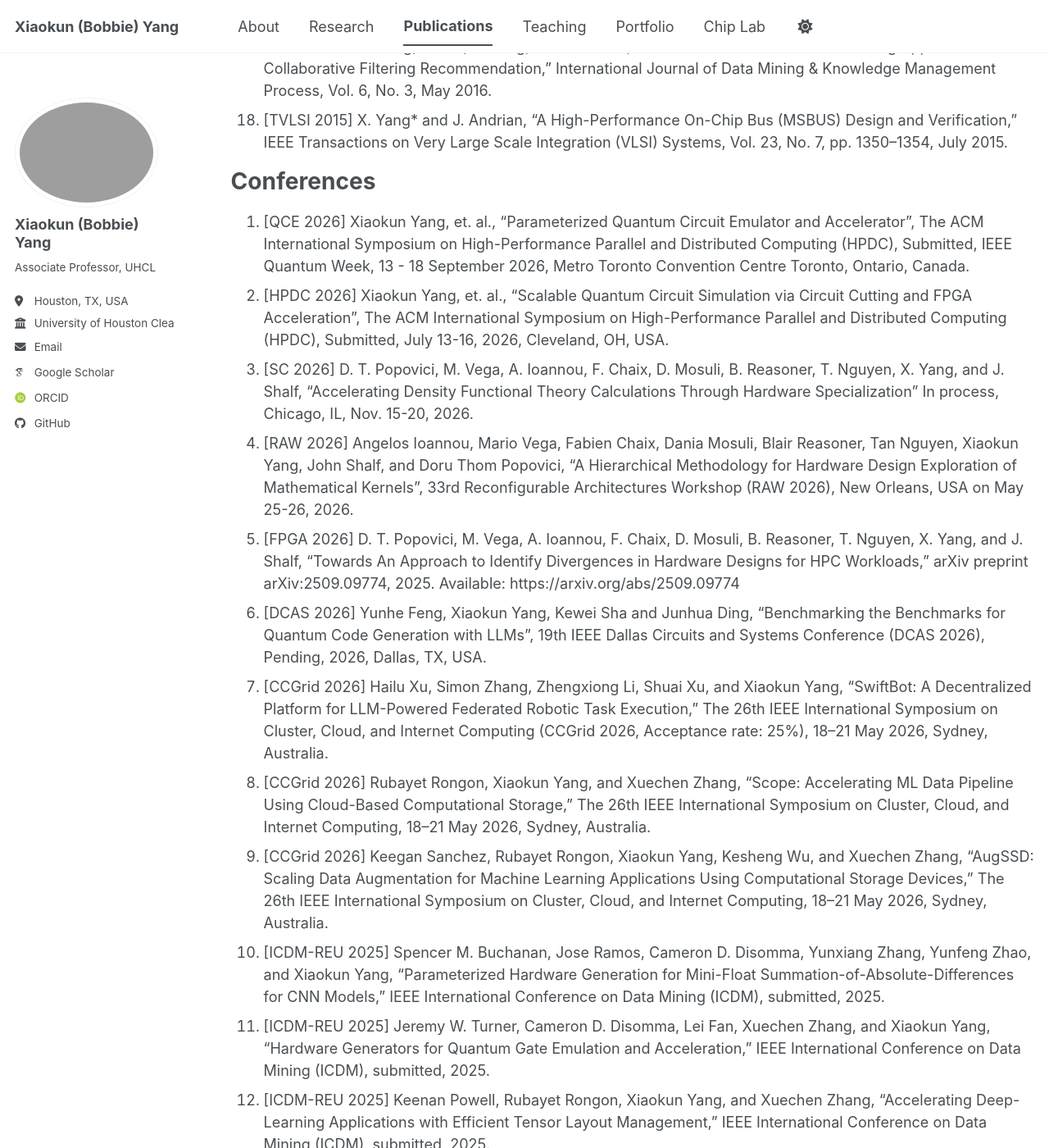
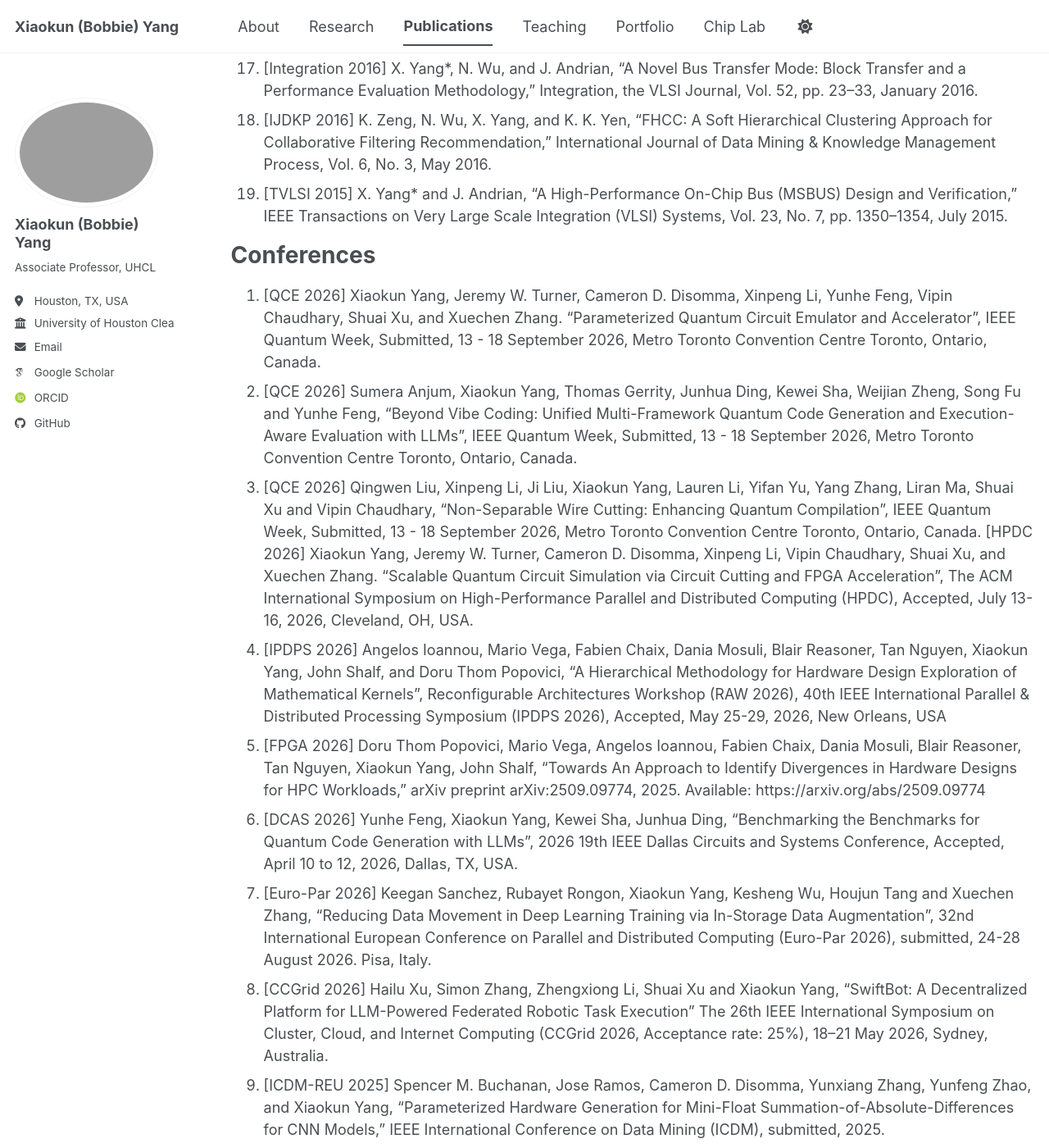
Before and after one commit to bobbieyang/bobbieyang.github.io, a Jekyll site: the page built from _pages/publications.md, in a window 1280 px wide and 1400 px high, scrolled down 2080 px. Shown: the whole window at 82% size. Built offline with Jekyll 4.4.1, drawn with Linux system fonts in a browser that asks for light colours; some web fonts are replaced; a script bundle is joined from its source files by our own code; library files that are not in the unit come from our copies; some of the changed text lies outside the part shown.

Commit message:
Update publications.md

```diff
--- a/_pages/publications.md
+++ b/_pages/publications.md
@@ -15,8 +15,8 @@
 
 Patents
 ======
-1. X. Yang and S. Xu, "Simulating quantum circuit using specialized hardware design acceleration Simulating quantum circuit using specialized hardware design acceleration," U.S. Patent, Pending, 2026.
-2. S. Xu and X. Yang, "Scaling quantum circuit simulation through the integration of circuit cutting and hardware acceleration," U.S. Patent, Pending, 2026.
+1. Xiaokun Yang, Shuai Xu, Vipin Chaudhary, and Xuechen Zhang. “Accelerated Mixed-Precision Quantum Circuit Simulation with Automated Hardware Generation,” U.S. Patent, Pending, 2026.
+2. Shuai Xu, Vipin Chaudhary, and Xiaokun Yang. “Scaling quantum circuit simulation through the integration of circuit cutting and hardware acceleration,” U.S. Patent, Pending, 2026.
 3. X. Yang and J. Andrian, “An Advanced Bus Architecture for AES-Encrypted High-Performance Embedded Systems,” U.S. Patent US20170302438A1, October 19, 2017.
 4. X. Yang, “A Mixed-Signal Verification System for Sigma-Delta Filters,” China Patent CN102955871A, 2013.
 5. W. Teng, J. Sun, L. Mo, J. Zou, Y. Wu, F. Liao, J. Zhang, X. Yang, and D. Li, “Method and Device for Detecting Frame Signals of Wireless Local Area Network (WLAN) Equipment,” China Patent CN102970688A, 2013.
@@ -27,37 +27,38 @@
 
 Journals
 ======
-1. [ToE 2025] X. Yang* and X. Zhang, “Bridging Chip Design and Machine Learning in Undergraduate Digital Systems Curriculum,” IEEE Transactions on Education. Major revision, 2025.
-2. [Micromachines 2023] Mukesh Chowdary Madineni, Mario Vega, and X. Yang, “Parameterizable Design on Convolutional Neuron Networks with Chisel Hardware Construction Language,” Micromachines, MDPI, Vol. 14, No. 3, Article 531, 2022.
-3. [ToE 2021] X. Yang*, “Bridging the Gap Between Academia and Industry Needs with an Open-Source Platform in Teaching Digital System Design,” IEEE Transactions on Education, Vol. 64, No. 4, pp. 337–344, November 2021. DOI: 10.1109/TE.2021.3050450.
-4. [JSC 2021] I. Westby and X. Yang*, “FPGA Acceleration on a Multi-Layer Perceptron Neural Network for Digit Recognition,” The Journal of Supercomputing, Springer, pp. 1–18, May 2021. DOI: 10.1007/S11227-021-03849-7.
-5. [JCSC 2021] X. Yang* and S. Shi, “Exploiting Energy–Quality Tradeoffs on Approximate FPGA Designs of Scalable Sequential Circuits,” Journal of Circuits, Systems and Computers, Vol. 30, No. 4, Article 2150062, August 2021. DOI: 10.1142/S0218126621500626.
-6. [NNW 2020] H. He, X. Yang*, et al., “Iterated Dilated Convolutional Neural Networks for Word Segmentation,” Neural Network World, Vol. 30, No. 5, pp. 333–346, October 2020. DOI: 10.14311/NNW.2020.30.022.
-7. [IET-CDT 2020] X. Yang*, S. Sha, I. Unwala, and J. Lu, “Towards Third-Party IP Integration: A Case Study of High-Throughput and Low-Cost Wrapper Design on a Novel IBUS Protocol,” IET Computers & Digital Techniques, Vol. 14, No. 6, pp. 353–362, November 2020. DOI: 10.1049/iet-cdt.2019.0090.
-8. [TODAES 2019] S. Sha, A. S. Bankar, X. Yang, W. Wen, and G. Quan, “On Fundamental Principles for Thermal-Aware Design on Periodic Real-Time Multi-Core Systems,” ACM Transactions on Design Automation of Electronic Systems, Vol. 25, No. 2, February 2020. DOI: 10.1145/3378063.
-9. [JoC 2019] X. Yang*, et al., “A Vision of Fog Systems Integrating FPGAs and BLE Mesh Networks,” Journal of Communications, Vol. 14, No. 3, pp. 210–215, March 2019.
-10. [JETC 2018] X. Yang*, W. Wen, and M. Fan, “Improving AES Core Performance via an Advanced IBUS Protocol,” ACM Journal on Emerging Technologies in Computing, Vol. 14, No. 1, pp. 1–23, March 2018. DOI: 10.1145/3110713.
-11. [IJCA 2018] Y. Zhang, X. Yang*, et al., “Hierarchical Synthesis of Approximate Multiplier Design for Field-Programmable Gate Arrays,” International Journal of Computer Applications, Vol. 180, No. 17, pp. 1–7, February 2018.
-12. [VLSID 2017] X. Yang*, N. Wu, and J. Andrian, “Comparative Power Analysis of an Adaptive Bus Encoding Method on the MBUS Structure,” Journal of VLSI Design, Article ID 4914301, pp. 1–7, May 2017. DOI: 10.1155/2017/4914301.
-13. [JSS 2017] M. Fan, Q. Han, and X. Yang, “Energy Minimization for Online Real-Time Scheduling with Reliability Awareness,” Journal of Systems and Software, Vol. 127, pp. 168–176, May 2017. DOI: 10.1016/j.jss.2017.02.004.
-14. [IJCA 2017] J. Thota, P. Vangali, and X. Yang*, “Prototyping an Autonomous Eye-Controlled System Using Raspberry Pi for Wheelchairs,” International Journal of Computer Applications, Vol. 158, No. 8, pp. 1–7, January 2017.
-15. [CAE 2017] P. Vangali and X. Yang*, “A Compression Algorithm Design and Simulation for Processing Large Volumes of Data from Wireless Sensor Networks,” Communications on Applied Electronics, Vol. 7, No. 4, pp. 1–5, June 2017.
-16. [Integration 2016] X. Yang*, N. Wu, and J. Andrian, “A Novel Bus Transfer Mode: Block Transfer and a Performance Evaluation Methodology,” Integration, the VLSI Journal, Vol. 52, pp. 23–33, January 2016.
-17. [IJDKP 2016] K. Zeng, N. Wu, X. Yang, and K. K. Yen, “FHCC: A Soft Hierarchical Clustering Approach for Collaborative Filtering Recommendation,” International Journal of Data Mining & Knowledge Management Process, Vol. 6, No. 3, May 2016.
-18. [TVLSI 2015] X. Yang* and J. Andrian, “A High-Performance On-Chip Bus (MSBUS) Design and Verification,” IEEE Transactions on Very Large Scale Integration (VLSI) Systems, Vol. 23, No. 7, pp. 1350–1354, July 2015.
+1. [TCAD 2026] X. Yang*, N. Wu, and X. Zhang, “GenTSQR: A Parameterized Hardware Generator for Streaming and Spatially Parallel QR Factorization,” IEEE Transactions on Computer-Aided Design of Integrated Circuits and Systems (TCAD), Submitted, 2026.
+2. [ToE 2025] X. Yang* and X. Zhang, “Bridging Chip Design and Machine Learning in Undergraduate Digital Systems Curriculum,” IEEE Transactions on Education. Major revision, 2025.
+3. [Micromachines 2023] Mukesh Chowdary Madineni, Mario Vega, and X. Yang, “Parameterizable Design on Convolutional Neuron Networks with Chisel Hardware Construction Language,” Micromachines, MDPI, Vol. 14, No. 3, Article 531, 2022.
+4. [ToE 2021] X. Yang*, “Bridging the Gap Between Academia and Industry Needs with an Open-Source Platform in Teaching Digital System Design,” IEEE Transactions on Education, Vol. 64, No. 4, pp. 337–344, November 2021. DOI: 10.1109/TE.2021.3050450.
+5. [JSC 2021] I. Westby and X. Yang*, “FPGA Acceleration on a Multi-Layer Perceptron Neural Network for Digit Recognition,” The Journal of Supercomputing, Springer, pp. 1–18, May 2021. DOI: 10.1007/S11227-021-03849-7.
+6. [JCSC 2021] X. Yang* and S. Shi, “Exploiting Energy–Quality Tradeoffs on Approximate FPGA Designs of Scalable Sequential Circuits,” Journal of Circuits, Systems and Computers, Vol. 30, No. 4, Article 2150062, August 2021. DOI: 10.1142/S0218126621500626.
+7. [NNW 2020] H. He, X. Yang*, et al., “Iterated Dilated Convolutional Neural Networks for Word Segmentation,” Neural Network World, Vol. 30, No. 5, pp. 333–346, October 2020. DOI: 10.14311/NNW.2020.30.022.
+8. [IET-CDT 2020] X. Yang*, S. Sha, I. Unwala, and J. Lu, “Towards Third-Party IP Integration: A Case Study of High-Throughput and Low-Cost Wrapper Design on a Novel IBUS Protocol,” IET Computers & Digital Techniques, Vol. 14, No. 6, pp. 353–362, November 2020. DOI: 10.1049/iet-cdt.2019.0090.
+9. [TODAES 2019] S. Sha, A. S. Bankar, X. Yang, W. Wen, and G. Quan, “On Fundamental Principles for Thermal-Aware Design on Periodic Real-Time Multi-Core Systems,” ACM Transactions on Design Automation of Electronic Systems, Vol. 25, No. 2, February 2020. DOI: 10.1145/3378063.
+10. [JoC 2019] X. Yang*, et al., “A Vision of Fog Systems Integrating FPGAs and BLE Mesh Networks,” Journal of Communications, Vol. 14, No. 3, pp. 210–215, March 2019.
+11. [JETC 2018] X. Yang*, W. Wen, and M. Fan, “Improving AES Core Performance via an Advanced IBUS Protocol,” ACM Journal on Emerging Technologies in Computing, Vol. 14, No. 1, pp. 1–23, March 2018. DOI: 10.1145/3110713.
+12. [IJCA 2018] Y. Zhang, X. Yang*, et al., “Hierarchical Synthesis of Approximate Multiplier Design for Field-Programmable Gate Arrays,” International Journal of Computer Applications, Vol. 180, No. 17, pp. 1–7, February 2018.
+13. [VLSID 2017] X. Yang*, N. Wu, and J. Andrian, “Comparative Power Analysis of an Adaptive Bus Encoding Method on the MBUS Structure,” Journal of VLSI Design, Article ID 4914301, pp. 1–7, May 2017. DOI: 10.1155/2017/4914301.
+14. [JSS 2017] M. Fan, Q. Han, and X. Yang, “Energy Minimization for Online Real-Time Scheduling with Reliability Awareness,” Journal of Systems and Software, Vol. 127, pp. 168–176, May 2017. DOI: 10.1016/j.jss.2017.02.004.
+15. [IJCA 2017] J. Thota, P. Vangali, and X. Yang*, “Prototyping an Autonomous Eye-Controlled System Using Raspberry Pi for Wheelchairs,” International Journal of Computer Applications, Vol. 158, No. 8, pp. 1–7, January 2017.
+16. [CAE 2017] P. Vangali and X. Yang*, “A Compression Algorithm Design and Simulation for Processing Large Volumes of Data from Wireless Sensor Networks,” Communications on Applied Electronics, Vol. 7, No. 4, pp. 1–5, June 2017.
+17. [Integration 2016] X. Yang*, N. Wu, and J. Andrian, “A Novel Bus Transfer Mode: Block Transfer and a Performance Evaluation Methodology,” Integration, the VLSI Journal, Vol. 52, pp. 23–33, January 2016.
+18. [IJDKP 2016] K. Zeng, N. Wu, X. Yang, and K. K. Yen, “FHCC: A Soft Hierarchical Clustering Approach for Collaborative Filtering Recommendation,” International Journal of Data Mining & Knowledge Management Process, Vol. 6, No. 3, May 2016.
+19. [TVLSI 2015] X. Yang* and J. Andrian, “A High-Performance On-Chip Bus (MSBUS) Design and Verification,” IEEE Transactions on Very Large Scale Integration (VLSI) Systems, Vol. 23, No. 7, pp. 1350–1354, July 2015.
 
 
 Conferences
 ======
-1. [QCE 2026] Xiaokun Yang, et. al., "Parameterized Quantum Circuit Emulator and Accelerator", The ACM International Symposium on High-Performance Parallel and Distributed Computing (HPDC), Submitted, IEEE Quantum Week, 13 - 18 September 2026, Metro Toronto Convention Centre Toronto, Ontario, Canada.
-2. [HPDC 2026] Xiaokun Yang, et. al., "Scalable Quantum Circuit Simulation via Circuit Cutting and FPGA Acceleration", The ACM International Symposium on High-Performance Parallel and Distributed Computing (HPDC), Submitted, July 13-16, 2026, Cleveland, OH, USA.
-3. [SC 2026] D. T. Popovici, M. Vega, A. Ioannou, F. Chaix, D. Mosuli, B. Reasoner, T. Nguyen, X. Yang, and J. Shalf, "Accelerating Density Functional Theory Calculations Through Hardware Specialization" In process, Chicago, IL, Nov. 15-20, 2026.
-4. [RAW 2026] Angelos Ioannou, Mario Vega, Fabien Chaix, Dania Mosuli, Blair Reasoner, Tan Nguyen, Xiaokun Yang, John Shalf, and Doru Thom Popovici, "A Hierarchical Methodology for Hardware Design Exploration of Mathematical Kernels", 33rd Reconfigurable Architectures Workshop (RAW 2026), New Orleans, USA on May 25-26, 2026.
-5. [FPGA 2026] D. T. Popovici, M. Vega, A. Ioannou, F. Chaix, D. Mosuli, B. Reasoner, T. Nguyen, X. Yang, and J. Shalf, “Towards An Approach to Identify Divergences in Hardware Designs for HPC Workloads,” arXiv preprint arXiv:2509.09774, 2025. Available: https://arxiv.org/abs/2509.09774
-6. [DCAS 2026] Yunhe Feng, Xiaokun Yang, Kewei Sha and Junhua Ding, "Benchmarking the Benchmarks for Quantum Code Generation with LLMs", 19th IEEE Dallas Circuits and Systems Conference (DCAS 2026), Pending, 2026, Dallas, TX, USA.
-7. [CCGrid 2026] Hailu Xu, Simon Zhang, Zhengxiong Li, Shuai Xu, and Xiaokun Yang, “SwiftBot: A Decentralized Platform for LLM-Powered Federated Robotic Task Execution,” The 26th IEEE International Symposium on Cluster, Cloud, and Internet Computing (CCGrid 2026, Acceptance rate: 25%), 18–21 May 2026, Sydney, Australia.
-8. [CCGrid 2026] Rubayet Rongon, Xiaokun Yang, and Xuechen Zhang, “Scope: Accelerating ML Data Pipeline Using Cloud-Based Computational Storage,” The 26th IEEE International Symposium on Cluster, Cloud, and Internet Computing, 18–21 May 2026, Sydney, Australia.
-9. [CCGrid 2026] Keegan Sanchez, Rubayet Rongon, Xiaokun Yang, Kesheng Wu, and Xuechen Zhang, “AugSSD: Scaling Data Augmentation for Machine Learning Applications Using Computational Storage Devices,” The 26th IEEE International Symposium on Cluster, Cloud, and Internet Computing, 18–21 May 2026, Sydney, Australia.
+1. [QCE 2026] Xiaokun Yang, Jeremy W. Turner, Cameron D. Disomma, Xinpeng Li, Yunhe Feng, Vipin Chaudhary, Shuai Xu, and Xuechen Zhang. “Parameterized Quantum Circuit Emulator and Accelerator”, IEEE Quantum Week, Submitted, 13 - 18 September 2026, Metro Toronto Convention Centre Toronto, Ontario, Canada.
+2. [QCE 2026] Sumera Anjum, Xiaokun Yang, Thomas Gerrity, Junhua Ding, Kewei Sha, Weijian Zheng, Song Fu and Yunhe Feng, “Beyond Vibe Coding: Unified Multi-Framework Quantum Code Generation and Execution-Aware Evaluation with LLMs”, IEEE Quantum Week, Submitted, 13 - 18 September 2026, Metro Toronto Convention Centre Toronto, Ontario, Canada.
+3. [QCE 2026] Qingwen Liu, Xinpeng Li, Ji Liu, Xiaokun Yang, Lauren Li, Yifan Yu, Yang Zhang, Liran Ma, Shuai Xu and Vipin Chaudhary, “Non-Separable Wire Cutting: Enhancing Quantum Compilation”, IEEE Quantum Week, Submitted, 13 - 18 September 2026, Metro Toronto Convention Centre Toronto, Ontario, Canada.
+[HPDC 2026] Xiaokun Yang, Jeremy W. Turner, Cameron D. Disomma, Xinpeng Li, Vipin Chaudhary, Shuai Xu, and Xuechen Zhang. “Scalable Quantum Circuit Simulation via Circuit Cutting and FPGA Acceleration”, The ACM International Symposium on High-Performance Parallel and Distributed Computing (HPDC), Accepted, July 13-16, 2026, Cleveland, OH, USA.
+5. [IPDPS 2026] Angelos Ioannou, Mario Vega, Fabien Chaix, Dania Mosuli, Blair Reasoner, Tan Nguyen, Xiaokun Yang, John Shalf, and Doru Thom Popovici, “A Hierarchical Methodology for Hardware Design Exploration of Mathematical Kernels”, Reconfigurable Architectures Workshop (RAW 2026), 40th IEEE International Parallel & Distributed Processing Symposium (IPDPS 2026), Accepted, May 25-29, 2026, New Orleans, USA
+6. [FPGA 2026] Doru Thom Popovici, Mario Vega, Angelos Ioannou, Fabien Chaix, Dania Mosuli, Blair Reasoner, Tan Nguyen, Xiaokun Yang, John Shalf, “Towards An Approach to Identify Divergences in Hardware Designs for HPC Workloads,” arXiv preprint arXiv:2509.09774, 2025. Available: https://arxiv.org/abs/2509.09774
+7. [DCAS 2026] Yunhe Feng, Xiaokun Yang, Kewei Sha, Junhua Ding, “Benchmarking the Benchmarks for Quantum Code Generation with LLMs”, 2026 19th IEEE Dallas Circuits and Systems Conference, Accepted, April 10 to 12, 2026, Dallas, TX, USA.
+8. [Euro-Par 2026] Keegan Sanchez, Rubayet Rongon, Xiaokun Yang, Kesheng Wu, Houjun Tang and Xuechen Zhang, “Reducing Data Movement in Deep Learning Training via In-Storage Data Augmentation”, 32nd International European Conference on Parallel and Distributed Computing (Euro-Par 2026), submitted, 24-28 August 2026. Pisa, Italy.
+9. [CCGrid 2026] Hailu Xu, Simon Zhang, Zhengxiong Li, Shuai Xu and Xiaokun Yang, “SwiftBot: A Decentralized Platform for LLM-Powered Federated Robotic Task Execution” The 26th IEEE International Symposium on Cluster, Cloud, and Internet Computing (CCGrid 2026, Acceptance rate: 25%), 18–21 May 2026, Sydney, Australia.
 10. [ICDM-REU 2025] Spencer M. Buchanan, Jose Ramos, Cameron D. Disomma, Yunxiang Zhang, Yunfeng Zhao, and Xiaokun Yang, “Parameterized Hardware Generation for Mini-Float Summation-of-Absolute-Differences for CNN Models,” IEEE International Conference on Data Mining (ICDM), submitted, 2025.
 11. [ICDM-REU 2025] Jeremy W. Turner, Cameron D. Disomma, Lei Fan, Xuechen Zhang, and Xiaokun Yang, “Hardware Generators for Quantum Gate Emulation and Acceleration,” IEEE International Conference on Data Mining (ICDM), submitted, 2025.
 12. [ICDM-REU 2025] Keenan Powell, Rubayet Rongon, Xiaokun Yang, and Xuechen Zhang, “Accelerating Deep-Learning Applications with Efficient Tensor Layout Management,” IEEE International Conference on Data Mining (ICDM), submitted, 2025.
```
